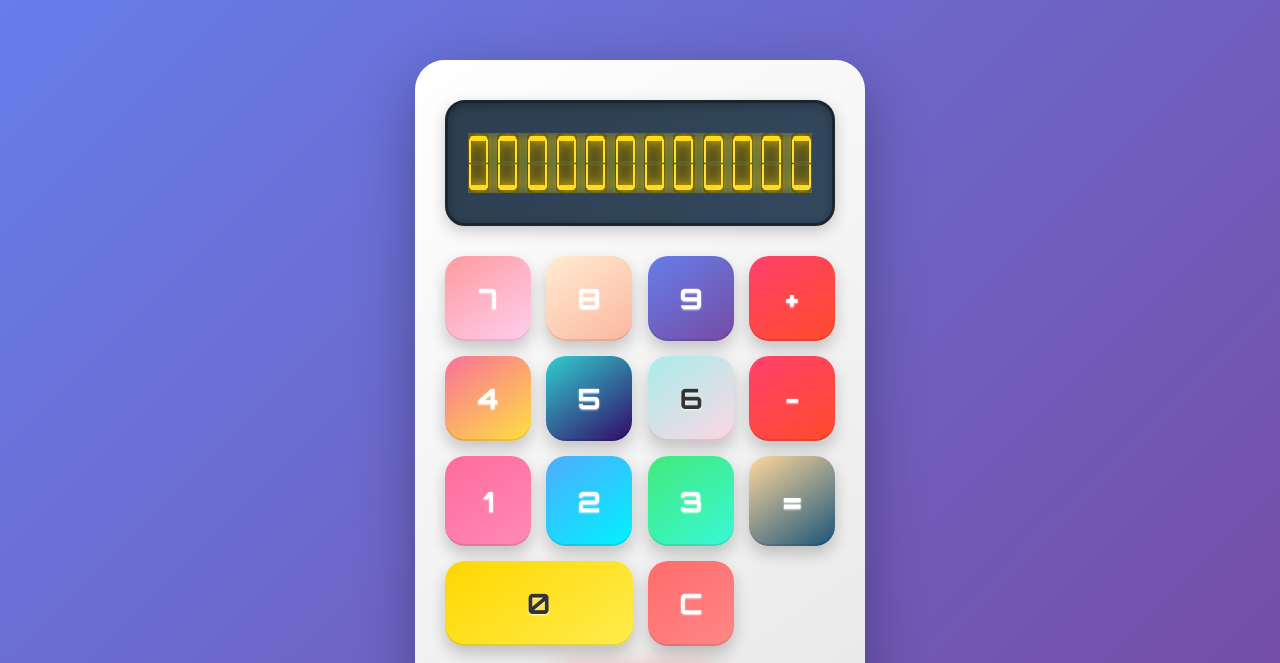
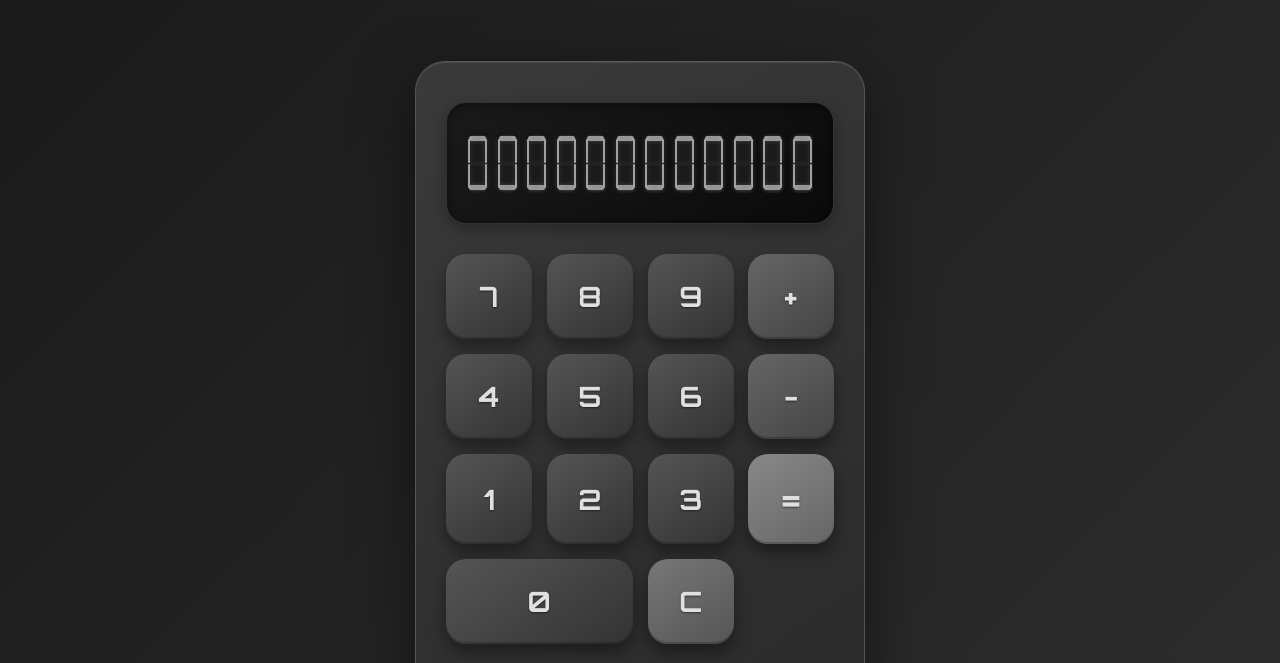
Before and after one commit to spyuchan/yufirstrepo, a website: page src/keisanki/index.html in a window 1280 px wide. Shown: the top 663 px of the page. Drawn offline with Linux system fonts and the light colour scheme.

Commit message:
color change

```diff
--- a/src/keisanki/style.css
+++ b/src/keisanki/style.css
@@ -8,7 +8,7 @@
 
 body {
     font-family: 'Orbitron', monospace;
-    background: linear-gradient(135deg, #667eea 0%, #764ba2 100%);
+    background: linear-gradient(135deg, #1a1a1a 0%, #2d2d2d 100%);
     display: flex;
     justify-content: center;
     align-items: center;
@@ -17,26 +17,27 @@ body {
 }
 
 .calculator {
-    background: linear-gradient(145deg, #ffffff, #e8e8e8);
+    background: linear-gradient(145deg, #3a3a3a, #2a2a2a);
     border-radius: 30px;
     padding: 40px 30px;
     box-shadow:
-        0 20px 60px rgba(0, 0, 0, 0.3),
-        inset 0 1px 0 rgba(255, 255, 255, 0.5);
+        0 20px 60px rgba(0, 0, 0, 0.5),
+        inset 0 1px 0 rgba(255, 255, 255, 0.1);
     max-width: 450px;
     width: 100%;
+    border: 1px solid #555;
 }
 
 /* 8セグメント液晶表示部 */
 .display-container {
-    background: linear-gradient(135deg, #2c3e50, #34495e);
+    background: linear-gradient(135deg, #1a1a1a, #0a0a0a);
     border-radius: 20px;
     padding: 30px 20px;
     margin-bottom: 30px;
     box-shadow:
-        inset 0 2px 10px rgba(0, 0, 0, 0.3),
-        0 5px 15px rgba(0, 0, 0, 0.2);
-    border: 3px solid #1a252f;
+        inset 0 2px 10px rgba(0, 0, 0, 0.5),
+        0 5px 15px rgba(0, 0, 0, 0.3);
+    border: 1px solid #333;
 }
 
 .led-display {
@@ -50,7 +51,7 @@ body {
     position: relative;
     width: 35px;
     height: 60px;
-    background: #1a1a1a;
+    background: #0a0a0a;
     border-radius: 5px;
 }
 
@@ -61,14 +62,14 @@ body {
     left: 0;
     right: 0;
     bottom: 0;
-    background: #2a2a2a;
+    background: #1a1a1a;
     border-radius: 5px;
-    box-shadow: inset 0 2px 5px rgba(0, 0, 0, 0.5);
+    box-shadow: inset 0 2px 5px rgba(0, 0, 0, 0.7);
 }
 
 .segment {
     position: absolute;
-    background: rgba(255, 255, 255, 0.05);
+    background: rgba(255, 255, 255, 0.03);
     transition: none !important;
     will-change: opacity, transform;
 }
@@ -84,11 +85,9 @@ body {
 
 /* アクティブなセグメント */
 .segment.active {
-    background: #ffd700;
+    background: #888;
     box-shadow:
-        0 0 10px #ffd700,
-        0 0 20px #ffd700,
-        0 0 30px #ffd700,
+        0 0 5px rgba(255, 255, 255, 0.2),
         inset 0 0 5px rgba(255, 255, 255, 0.3);
 }
 
@@ -107,15 +106,15 @@ body {
     padding: 25px;
     border: none;
     border-radius: 20px;
-    background: linear-gradient(145deg, #f5f5f5, #d0d0d0);
-    color: #333;
+    background: linear-gradient(145deg, #555, #333);
+    color: #e0e0e0;
     cursor: pointer;
     transition: none !important;
     box-shadow:
-        0 8px 16px rgba(0, 0, 0, 0.2),
-        inset 0 -2px 0 rgba(0, 0, 0, 0.1);
+        0 8px 16px rgba(0, 0, 0, 0.4),
+        inset 0 -2px 0 rgba(0, 0, 0, 0.2);
     user-select: none;
-    text-shadow: 0 1px 2px rgba(255, 255, 255, 0.8);
+    text-shadow: 0 1px 2px rgba(0, 0, 0, 0.5);
     will-change: transform, box-shadow;
     -webkit-tap-highlight-color: transparent;
 }
@@ -123,86 +122,76 @@ body {
 .btn:active {
     transform: translateY(3px) scale(0.98);
     box-shadow:
-        0 3px 8px rgba(0, 0, 0, 0.2),
-        inset 0 0 0 rgba(0, 0, 0, 0);
+        0 3px 8px rgba(0, 0, 0, 0.5),
+        inset 0 2px 4px rgba(0, 0, 0, 0.3);
     transition: none !important;
 }
 
 .btn:hover {
     transform: translateY(-2px);
     box-shadow:
-        0 12px 24px rgba(0, 0, 0, 0.3),
-        inset 0 -2px 0 rgba(0, 0, 0, 0.1);
+        0 12px 24px rgba(0, 0, 0, 0.5),
+        inset 0 -2px 0 rgba(0, 0, 0, 0.2);
+    background: linear-gradient(145deg, #666, #444);
 }
 
 .btn.btn-0 {
     grid-column: span 2;
 }
 
-.btn[data-value="1"] {
-    background: linear-gradient(145deg, #ff6b9d, #ff8ab5);
-    color: white;
+.btn[data-value="1"],
+.btn[data-value="2"],
+.btn[data-value="3"],
+.btn[data-value="4"],
+.btn[data-value="5"],
+.btn[data-value="6"],
+.btn[data-value="7"],
+.btn[data-value="8"],
+.btn[data-value="9"],
+.btn[data-value="0"] {
+    background: linear-gradient(145deg, #555, #333);
+    color: #e0e0e0;
 }
 
-.btn[data-value="2"] {
-    background: linear-gradient(145deg, #4facfe, #00f2fe);
-    color: white;
-}
-
-.btn[data-value="3"] {
-    background: linear-gradient(145deg, #43e97b, #38f9d7);
-    color: white;
-}
-
-.btn[data-value="4"] {
-    background: linear-gradient(145deg, #fa709a, #fee140);
-    color: white;
-}
-
-.btn[data-value="5"] {
-    background: linear-gradient(145deg, #30cfd0, #330867);
-    color: white;
-}
-
-.btn[data-value="6"] {
-    background: linear-gradient(145deg, #a8edea, #fed6e3);
-    color: #333;
-}
-
-.btn[data-value="7"] {
-    background: linear-gradient(145deg, #ff9a9e, #fecfef);
-    color: white;
-}
-
-.btn[data-value="8"] {
-    background: linear-gradient(145deg, #ffecd2, #fcb69f);
-    color: white;
-}
-
-.btn[data-value="9"] {
-    background: linear-gradient(145deg, #667eea, #764ba2);
-    color: white;
-}
-
-.btn[data-value="0"] {
-    background: linear-gradient(145deg, #ffd700, #ffed4e);
-    color: #333;
+.btn[data-value="1"]:hover,
+.btn[data-value="2"]:hover,
+.btn[data-value="3"]:hover,
+.btn[data-value="4"]:hover,
+.btn[data-value="5"]:hover,
+.btn[data-value="6"]:hover,
+.btn[data-value="7"]:hover,
+.btn[data-value="8"]:hover,
+.btn[data-value="9"]:hover,
+.btn[data-value="0"]:hover {
+    background: linear-gradient(145deg, #666, #444);
 }
 
 .btn.operator {
-    background: linear-gradient(145deg, #ff416c, #ff4b2b);
-    color: white;
+    background: linear-gradient(145deg, #666, #444);
+    color: #e0e0e0;
+}
+
+.btn.operator:hover {
+    background: linear-gradient(145deg, #777, #555);
 }
 
 .btn.equals {
-    background: linear-gradient(145deg, #ffd89b, #19547b);
-    color: white;
+    background: linear-gradient(145deg, #888, #666);
+    color: #e0e0e0;
     font-size: 32px;
 }
 
+.btn.equals:hover {
+    background: linear-gradient(145deg, #999, #777);
+}
+
 .btn.clear {
-    background: linear-gradient(145deg, #ff6b6b, #ff8787);
-    color: white;
+    background: linear-gradient(145deg, #777, #555);
+    color: #e0e0e0;
+}
+
+.btn.clear:hover {
+    background: linear-gradient(145deg, #888, #666);
 }
 
 /* メーカー表示 */
@@ -210,29 +199,9 @@ body {
     text-align: center;
     font-size: 24px;
     font-weight: 900;
-    color: #ff0000;
+    color: #888;
     text-shadow:
-        0 0 10px #ff0000,
-        0 0 20px #ff0000,
-        0 0 30px #ff0000,
-        2px 2px 4px rgba(0, 0, 0, 0.3);
+        0 0 5px rgba(255, 255, 255, 0.1),
+        2px 2px 4px rgba(0, 0, 0, 0.5);
     letter-spacing: 3px;
-    animation: glow 2s ease-in-out infinite alternate;
 }
-
-@keyframes glow {
-    from {
-        text-shadow:
-            0 0 10px #ff0000,
-            0 0 20px #ff0000,
-            0 0 30px #ff0000,
-            2px 2px 4px rgba(0, 0, 0, 0.3);
-    }
-    to {
-        text-shadow:
-            0 0 15px #ff0000,
-            0 0 30px #ff0000,
-            0 0 45px #ff0000,
-            2px 2px 4px rgba(0, 0, 0, 0.3);
-    }
-}
```
Also changed, not shown: cursor/デプロイ仕様書.md (added, +39 -0 lines), cursor/計算機修正指示.md (+17 -0 lines), src/keisanki/DEPLOY.md (added, +35 -0 lines).
